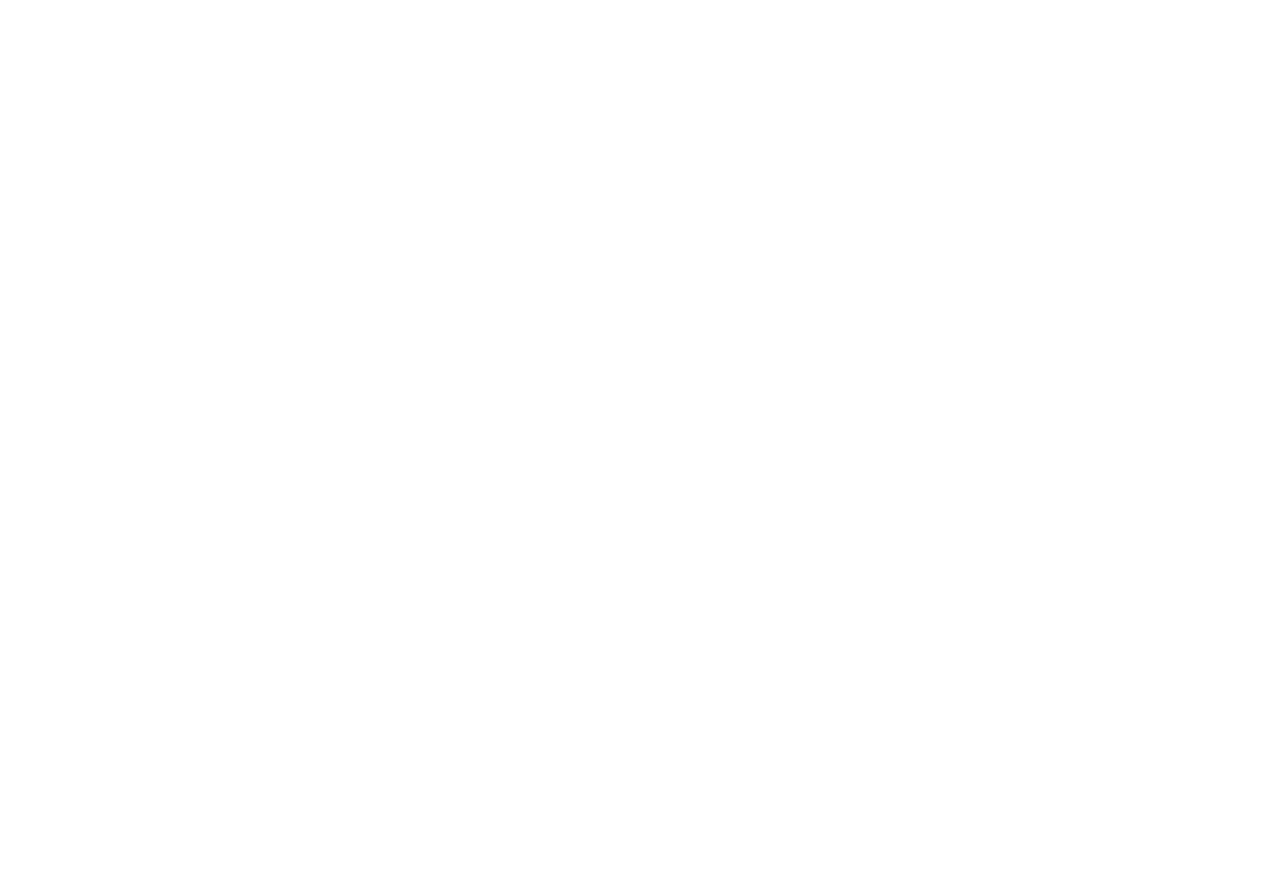
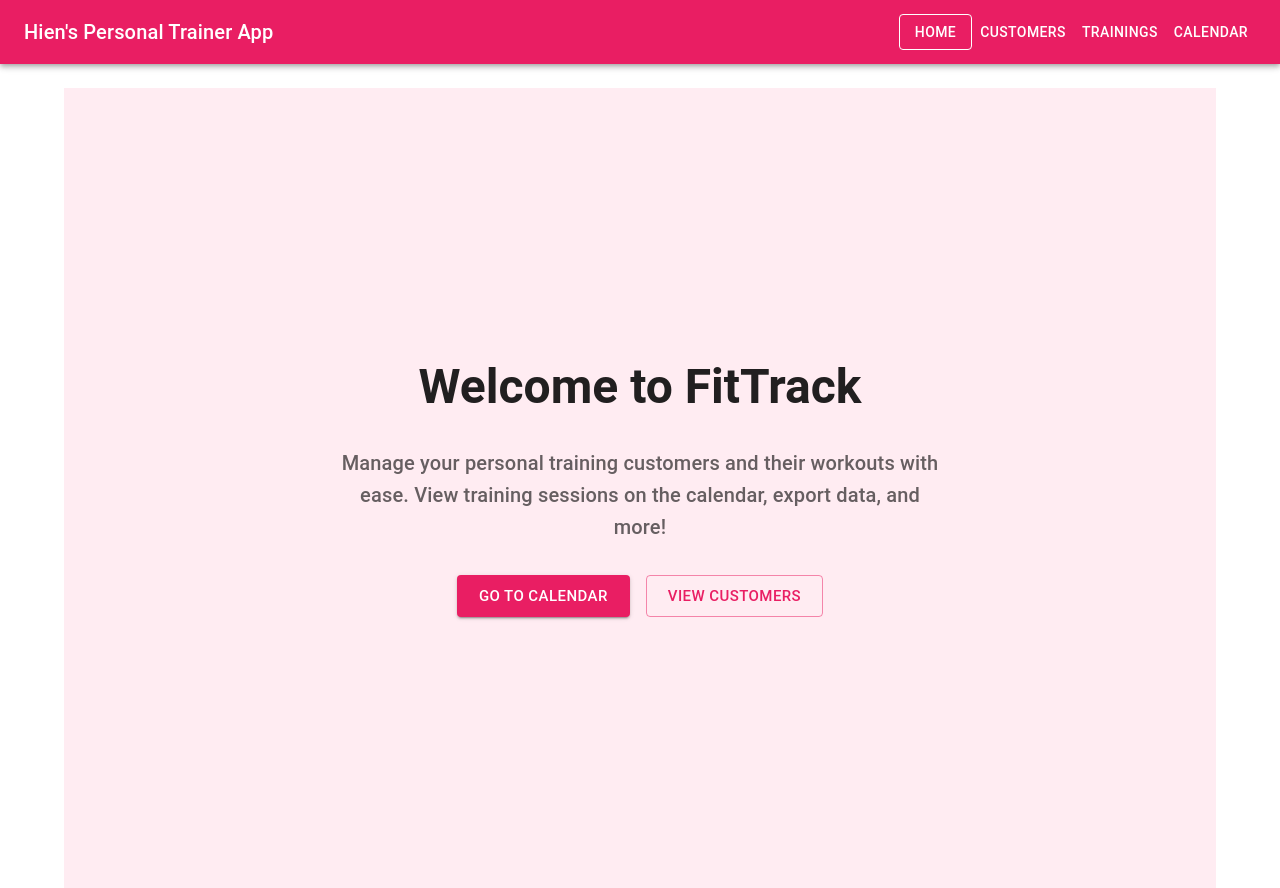
Before and after one commit to novth17/personal-trainer-frontend, a React (Vite) app: page /home in a window 1280 px wide. Before the commit this address had no page. Before the commit the page ends 800 px from the top, so only its background shows below. Built offline with nearby package versions, Linux system fonts and the light colour scheme; what ag-grid-community would draw is missing.

Commit message:
design main page

```diff
--- a/src/App.tsx
+++ b/src/App.tsx
@@ -17,6 +17,14 @@
           <Typography variant="h6" sx={{ flexGrow: 1 }}>
             Hien's Personal Trainer App
           </Typography>
+          <Button
+            component={Link}
+            to="/home"
+            color="inherit"
+            variant={location.pathname === "/home" ? "outlined" : "text"}
+          >
+            Home
+          </Button>
           <Button
             component={Link}
             to="/customers"
--- /dev/null
+++ b/src/component/MainPage.tsx
@@ -0,0 +1,45 @@
+import { Box, Typography, Button, Stack } from "@mui/material";
+import { useNavigate } from "react-router-dom";
+
+export default function MainPage() {
+  const navigate = useNavigate();
+
+  return (
+    <Box
+      sx={{
+        height: "100vh",
+        width: "100%",
+        backgroundColor: "#ffecf2",
+        display: "flex",
+        alignItems: "center",
+        justifyContent: "center",
+        padding: 4,
+      }}
+    >
+      <Stack spacing={4} alignItems="center">
+        <Typography variant="h3" fontWeight="bold">
+          Welcome to FitTrack
+        </Typography>
+        <Typography variant="h6" color="text.secondary" align="center" maxWidth="600px">
+          Manage your personal training customers and their workouts with ease. View training sessions on the calendar, export data, and more!
+        </Typography>
+        <Stack direction="row" spacing={2}>
+          <Button
+            variant="contained"
+            size="large"
+            onClick={() => navigate("/calendar")}
+          >
+            Go to Calendar
+          </Button>
+          <Button
+            variant="outlined"
+            size="large"
+            onClick={() => navigate("/customers")}
+          >
+            View Customers
+          </Button>
+        </Stack>
+      </Stack>
+    </Box>
+  );
+}
--- a/src/main.tsx
+++ b/src/main.tsx
@@ -5,13 +5,14 @@
 import CustomersPage from "./component/customer/CustomersPage.tsx";
 import TrainingsPage from "./component/training/TrainingsPage.tsx";
 import Calendar from "./component/Calendar.tsx";
+import MainPage from "./component/MainPage.tsx";
 
 createRoot(document.getElementById("root")!).render(
   <StrictMode>
     <BrowserRouter>
       <Routes>
         <Route path="/" element={<App />}>
-          <Route index element={<Navigate to="/customers" />} />
+          <Route path="/home" element={<MainPage />} />
           <Route path="/customers" element={<CustomersPage />} />
           <Route path="/trainings" element={<TrainingsPage />} />
           <Route path="/calendar" element={<Calendar />} />
```
